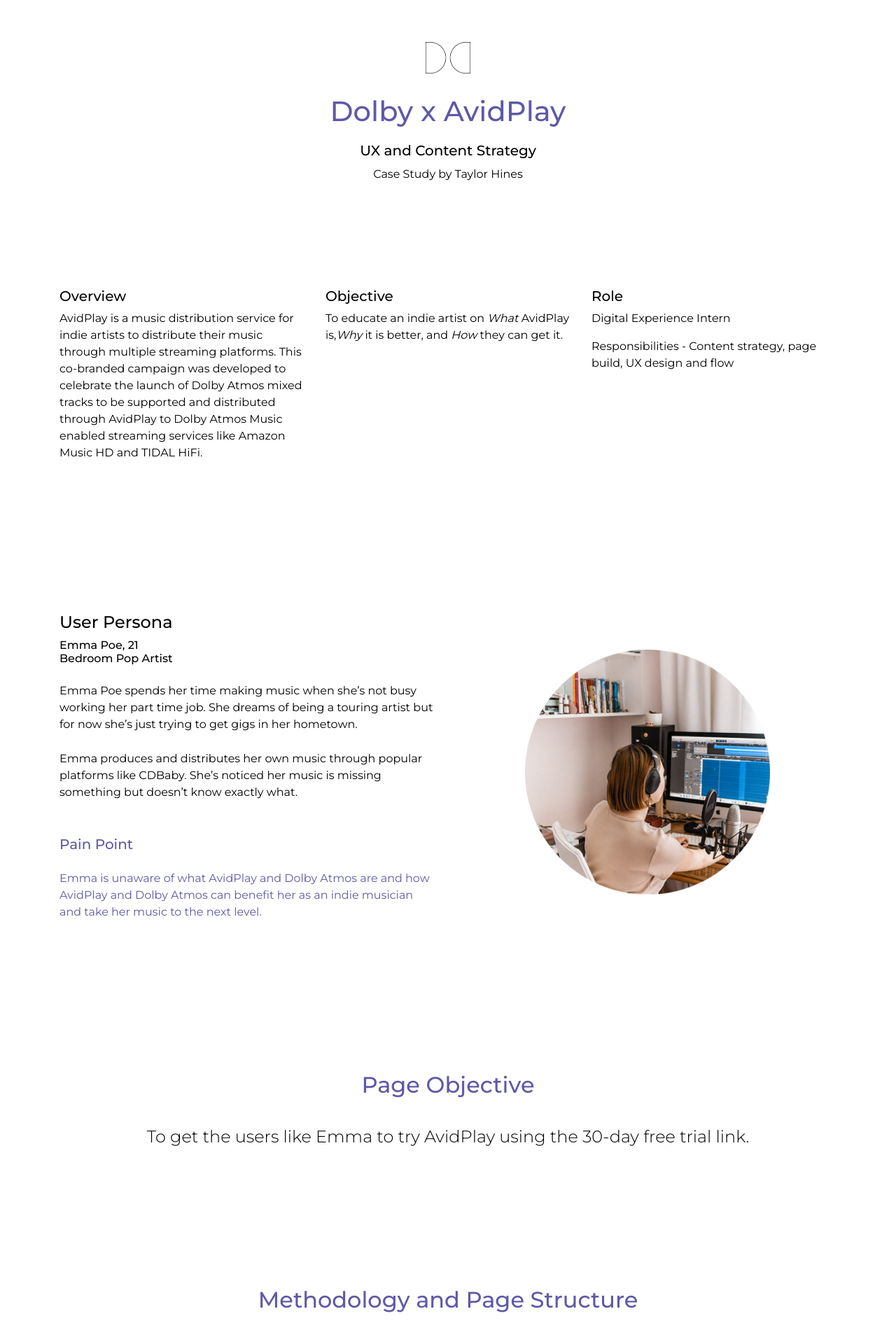
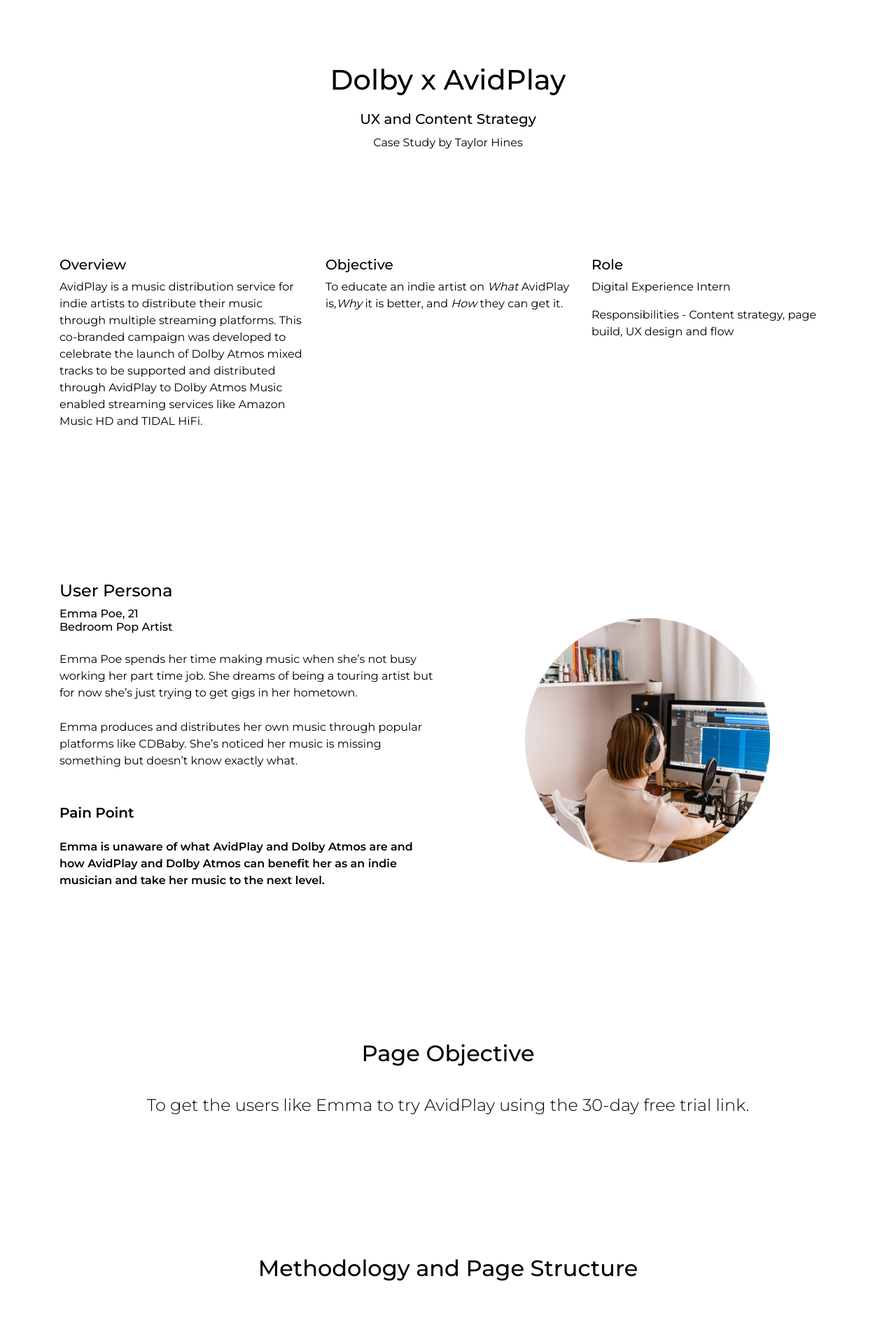
Before and after one commit to hinestaylor29/porfolio-website, a React (Create React App) app: page /Avidplay in a window 1280 px wide. Shown: the top 1920 px of the page at 70% size. Built offline with nearby package versions, Linux system fonts and the light colour scheme.

Commit message:
Adjusted Avidplay visuals

```diff
--- a/src/Avidplay.css
+++ b/src/Avidplay.css
@@ -6,7 +6,7 @@
 .avidplay-heading h1{
     margin-top: 30px;
     margin-bottom: 20px;
-    color: #5F59A7;
+    color: black;
 }
 
 .avidplay-heading p{
@@ -26,7 +26,8 @@
 }
 
 .pain-point{
-    color: #5F59A7;
+    color: black;
+    font-weight: bold;
 }
 
 .project-context{
@@ -54,13 +55,13 @@
 .methodology h2{
     margin-bottom: 100px;
     text-align: center;
-    color: #5F59A7;
+    color: black;
 
 }
 
 .page-objective h2{
     margin-bottom: 40px;
-    color: #5F59A7;
+    color: black;
 
 }
 
@@ -71,17 +72,19 @@
 .live-page{
     text-align: center;
     font-size: 25px;
-    padding-top: 50px;
+    padding-top: 100px;
     padding-bottom: 50px;
 }
 
 .live-page a{
     text-decoration: none;
-    color: #6D6875;
+    color: black;
 }
 
 .live-page a:hover{
-    color: #5F59A7;
+    color: black;
+    transition: ease-in;
+    font-weight: bold;
     text-decoration: none;
 }
 
@@ -91,11 +94,11 @@
 
 .back-home a{
     text-decoration: none;
-    color: #6D6875;
+    color: #fdb827;
 }
 
 .back-home a:hover{
-    color: #5F59A7;
+    color: #fdb827;
     text-decoration: none;
 }
 
--- a/src/Avidplay.js
+++ b/src/Avidplay.js
@@ -15,7 +15,6 @@
     return(
     <Container className="avidplay flex">
         <div className="avidplay-heading">
-            <img src={dolbyPortals} alt="Dolby Brand Logo" width={64} height={45} />
             <h1> Dolby x AvidPlay </h1>
             <h5> UX and Content Strategy </h5>
             <p> Case Study by Taylor Hines </p>
```
Also changed, not shown: 1 other file (tests, documents, lock files or other folders).
